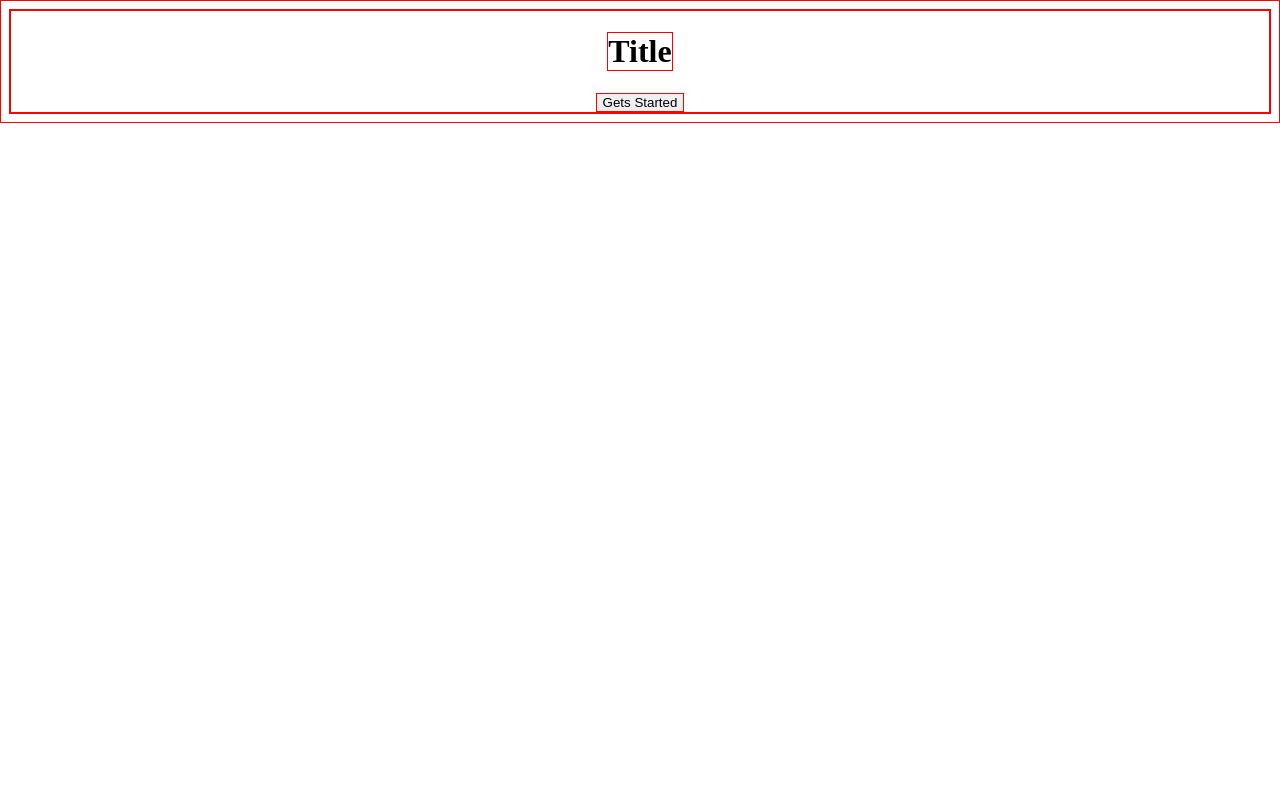
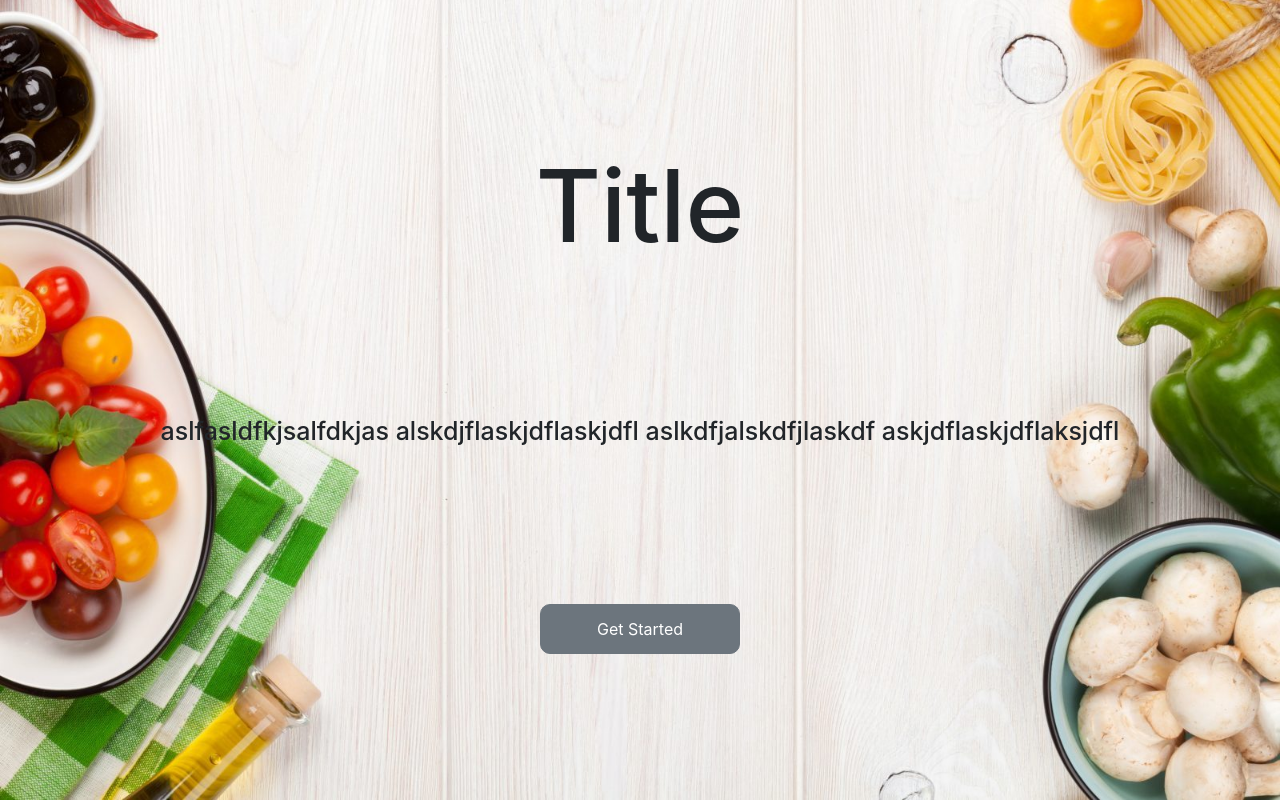
Before and after one commit to piercetu/FoodCloud, a plain HTML site: page development/templates/index.html in a window 1280 px wide. Drawn offline with nearby package versions, Linux system fonts and the light colour scheme.

Commit message:
Page one down

```diff
--- a/development/css/master.css
+++ b/development/css/master.css
@@ -1,10 +1,33 @@
-.h1 {
-  text-align: center;
-  font-size: 40px;
+#landing-page {
+  height: 100vh;
 }
 
-* {
-  border: 1px solid red;
+h1 {
+  text-align: center;
+  font-size: 100px;
+  margin-bottom: 150px;
+}
+
+h3 {
+  text-align: center;
+  font-size: 25px;
+  padding-bottom: 150px;
+}
+#start {
+  height: 50px;
+  width: 200px;
+  border-radius: 10px;
+  /* text-align: center; */
+
+}
+
+body {
+  overflow: hidden;
+  background: url(../resources/homepage.jpg);
+    background-size: cover;
+    background-position: 100% 100%;
+    background-repeat: no-repeat;
+    background-attachment: fixed;
 }
 
 div {
--- a/development/templates/index.html
+++ b/development/templates/index.html
@@ -2,19 +2,24 @@
 <html lang="en">
 
 <head>
+  <link rel="icon" href="../resources/logo.jpg">
   <meta charset="UTF-8">
   <meta name="viewport" content="width=device-width, initial-scale=1.0">
   <meta http-equiv="X-UA-Compatible" content="ie=edge">
   <title>Food Cloud - insert text</title>
-  <link rel="stylesheet" href="https://stackpath.bootstrapcdn.com/bootstrap/4.3.1/js/bootstrap.bundle.min.js">
+  <!-- <link rel="stylesheet" href="https://stackpath.bootstrapcdn.com/bootstrap/4.3.1/js/bootstrap.bundle.min.js"> -->
+  <link rel="stylesheet" href="https://stackpath.bootstrapcdn.com/bootstrap/4.3.1/css/bootstrap.min.css">
   <link rel="stylesheet" href="../css/master.css">
 </head>
 
 <body>
-  <div class="container">
+  <div id="landing-page" class="container">
+
     <h1>Title</h1>
-    <button>Gets Started</button>
+    <h3>aslfasldfkjsalfdkjas alskdjflaskjdflaskjdfl aslkdfjalskdfjlaskdf askjdflaskjdflaksjdfl</h3>
+    <button id="start" type="button" class="btn btn-secondary">Get Started</button>
   </div>
+
 
 
 </body>
```
Also changed, not shown: development/css/master.min.css (deleted), development/resources/hi.jpg (deleted), development/resources/homepage.jpg (added), development/resources/logo.jpg (added).
